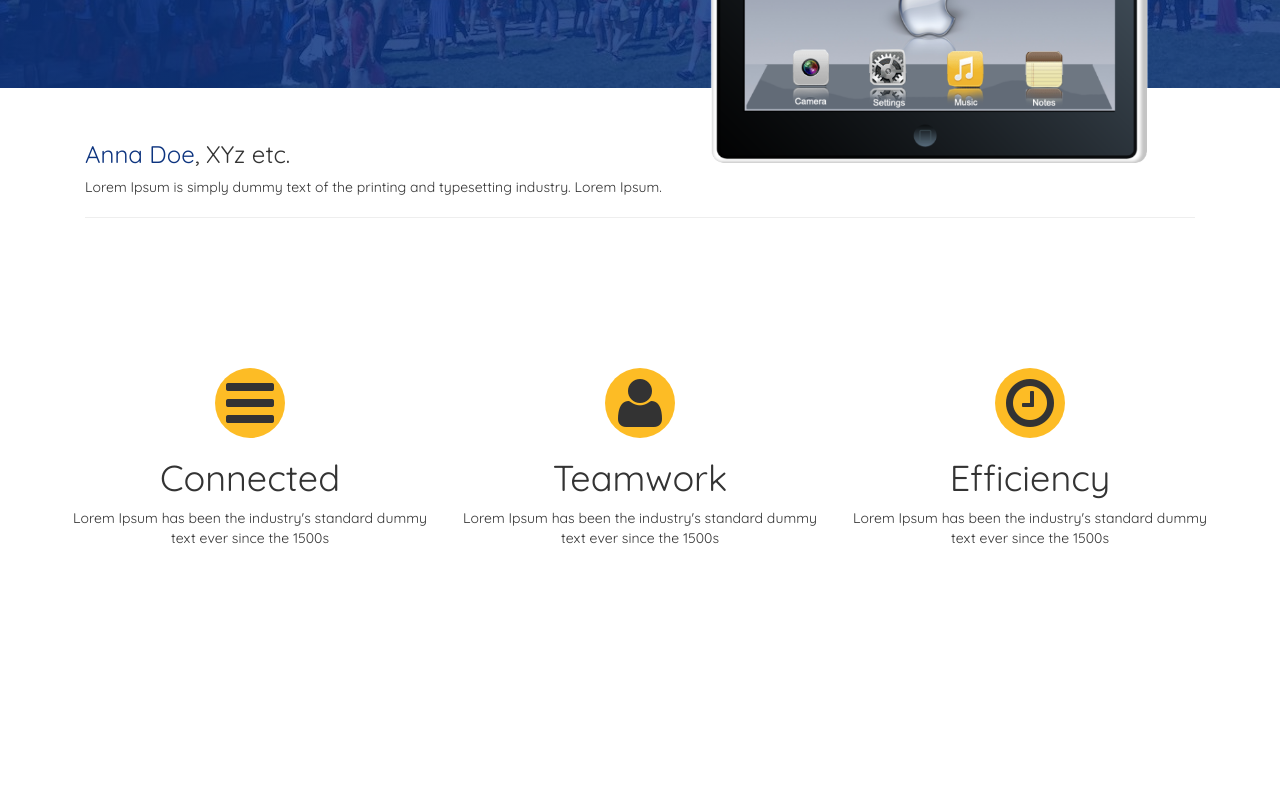
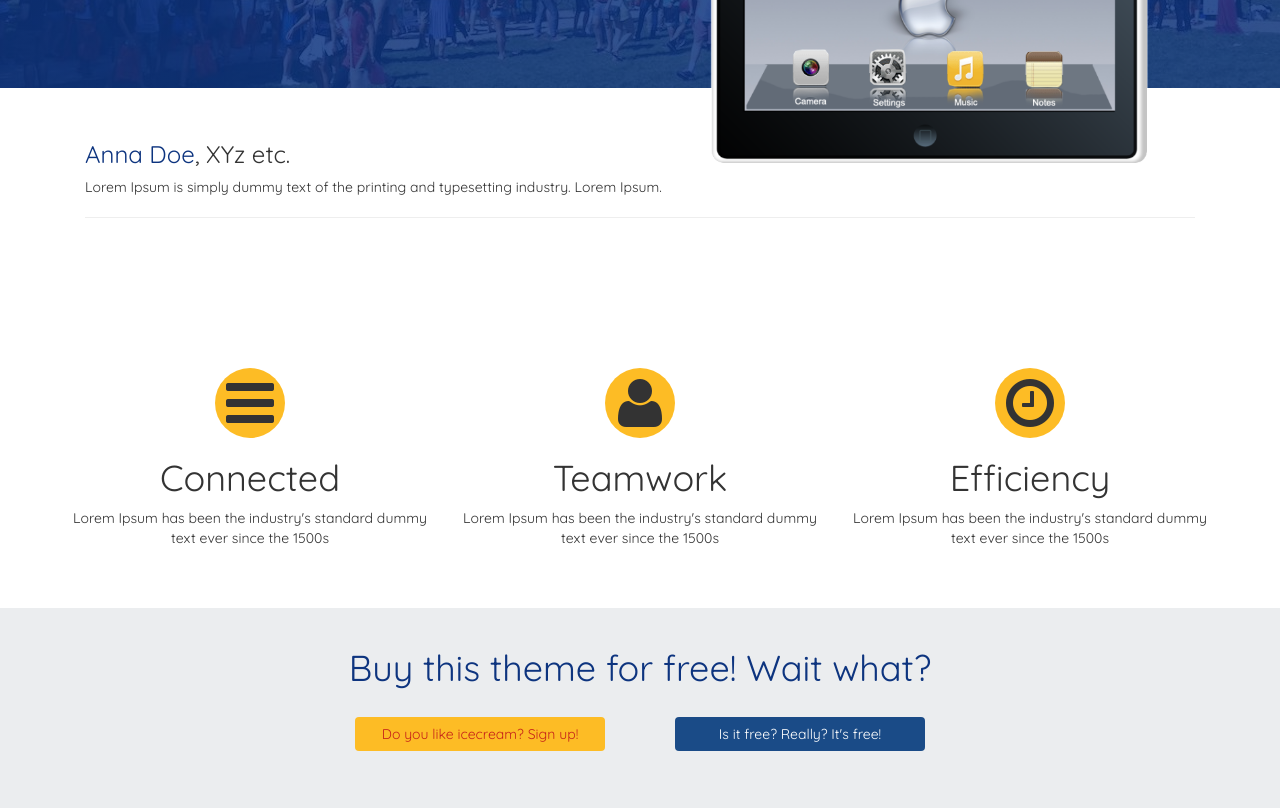
Before and after one commit to mattlbrody/psdsite_bootstrap, a plain HTML site: page index.html in a window 1280 px wide. Shown: the part 472-1280 px from the top of the page. Before the commit the page ends 1030 px from the top, so only its background shows below. Drawn offline with nearby package versions, Linux system fonts and the light colour scheme.

Commit message:
finished buttons section

```diff
--- a/css/style.css
+++ b/css/style.css
@@ -133,6 +133,39 @@ background-color: white;
 	margin: 0 auto;
 	height: 280px;
 }
+.blue {
+	color: #0d347f;
+}
+.circle {
+	height:70px;
+	width:70px;
+	border-radius:50%;
+	background-color:#fdbc25;
+	text-align:center;
+	line-height: 127%;
+}
+.center {
+	text-align: center;
+}
+.gray {
+	background-color: #ebedef;
+	height: 200px;
+	margin-top:50px;
+}
+#icecreamheadline {
+	margin: 20px 0px;
+}
+#yellowbutton {
+	background-color: #fdbc25;
+	color: #c62419;
+	width:250px;
+	margin-bottom:20px;
+}
+#bluebutton {
+	background-color: #1a4b87;
+	color: white;
+	width:250px;
+}
 @media (max-width:1200px) {
 	.secondsection {
 		height: 180px;
@@ -150,17 +183,8 @@ background-color: white;
 		padding-right: 0px;
 	}
 }
-.blue {
-	color: #0d347f;
+@media(max-width:780px) {
+	.gray {
+		height: 250px;
+	}
 }
-.circle {
-	height:70px;
-	width:70px;
-	border-radius:50%;
-	background-color:#fdbc25;
-	text-align:center;
-	line-height: 127%;
-}
-.center {
-	text-align: center;
-}
--- a/index.html
+++ b/index.html
@@ -115,6 +115,22 @@
     </div>
   </div>
 
+  <div class="container-fluid gray">
+    <div class="row">
+      <div class="col-xs-12 center blue" id="icecreamheadline">
+        <h1>Buy this theme for free! Wait what?</h1>
+      </div>
+    </div>
+    <div class="row">
+      <div class="col-md-3 col-md-offset-3 col-sm-12 center">
+        <a href="#" class="btn" id="yellowbutton">Do you like icecream? Sign up!</a>
+      </div>
+      <div class="col-md-3 col-sm-12 center">
+        <a href="#" class="btn" id="bluebutton">Is it free? Really? It's free!</a>
+      </div>
+    </div>
+  </div>
+
   <!-- jQuery (necessary for Bootstrap's JavaScript plugins) -->
   <script src="https://ajax.googleapis.com/ajax/libs/jquery/1.11.1/jquery.min.js"></script>
   <!-- Include all compiled plugins (below), or include individual files as needed -->
```
